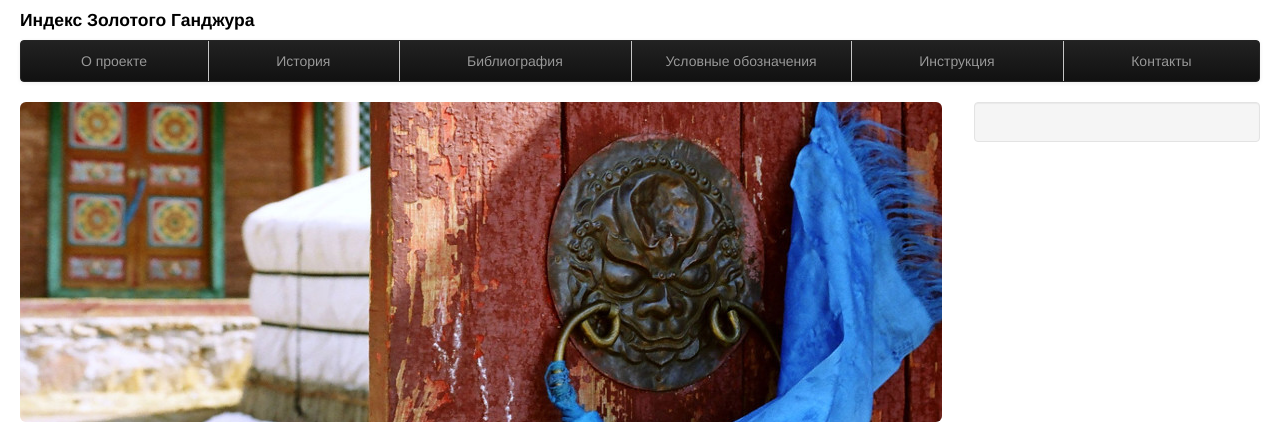
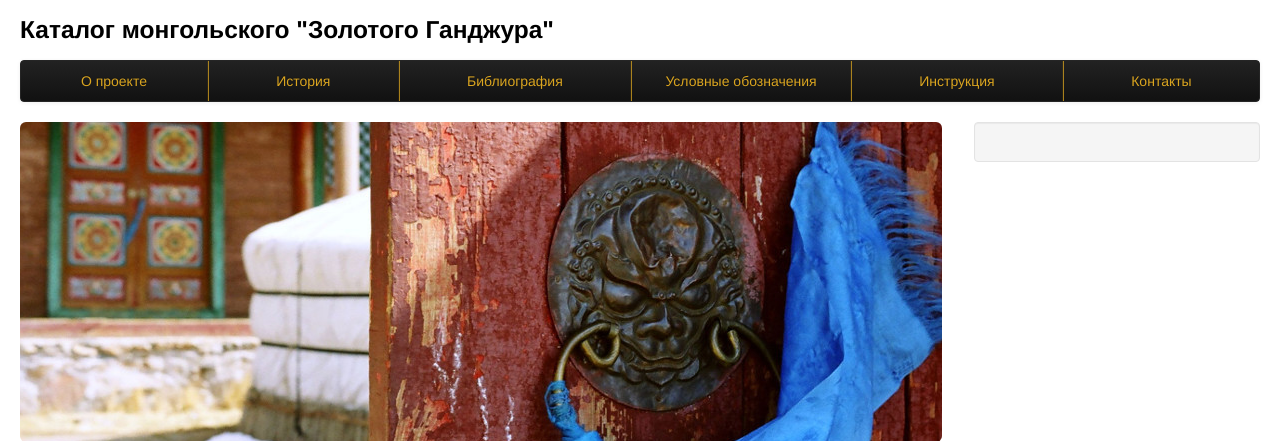
Before and after one commit to Se7ge/yanjur, a Flask app: page / in a window 1280 px wide. Shown: the top 441 px of the page. Run offline with Flask 2, Linux system fonts and the light colour scheme; some libraries are stand-ins or nearby versions.

Commit message:
Some design fixes

```diff
--- a/admin/database.py
+++ b/admin/database.py
@@ -6,8 +6,7 @@ from settings import DB_CONNECT_STRING
 
 engine = create_engine(DB_CONNECT_STRING, convert_unicode=True, encoding='utf8')
 Session = scoped_session(sessionmaker(bind=engine,
-                                      autocommit=False,
-                                      autoflush=False,))
+                                      autocommit=False))
 Base.query = Session.query_property()
 
 
--- a/admin/models.py
+++ b/admin/models.py
@@ -32,6 +32,7 @@ class Work(Base):
     location = Column(Unicode(50))
     colophon = Column(UnicodeText)
     concordance = Column(Unicode(50))
+    #TODO: many-to-many
     concordance_work_id = Column(Integer, ForeignKey('work.id'), doc='Link to work', nullable=True)
     category = relationship(Work_Categories)
 
@@ -74,6 +75,7 @@ class Person(Base):
     def __unicode__(self):
         return self.name
 
+
 class Person_Alias(Base):
     """Mapping for Person_Alias table"""
     __tablename__ = 'person_alias'
@@ -113,6 +115,7 @@ class Work_Person(Base):
     person_id = Column(Integer, ForeignKey(Person.id), nullable=False)
     place_id = Column(Integer, ForeignKey(Place.id))
     time_id = Column(Integer, ForeignKey(Work_Time.id))
+    #TODO: relation with backward to Work
 
 
 class Work_Person_Titles(Base):
--- a/application/static/css/style.css
+++ b/application/static/css/style.css
@@ -26,8 +26,8 @@
 }
 .masthead .navbar .nav li a {
     text-align: center;
-    border-left: 1px solid rgba(255,255,255,.75);
-    border-right: 1px solid rgba(0,0,0,.1);
+    border-left: 1px solid rgba(218,165,32,.75);
+    border-right: 1px solid rgba(184,134,11,.1);
 }
 .masthead .navbar .nav li:first-child a {
     border-left: 0;
@@ -41,3 +41,14 @@ a.site-name{
     text-decoration: none;
     color: #000;
 }
+
+.navbar-inverse .nav > li > a {
+    color: goldenrod;
+}
+.navbar-inverse .nav .active > a, .navbar-inverse .nav .active > a:hover, .navbar-inverse .nav .active > a:focus {
+    color: gold;
+}
+.navbar-inverse .nav > li > a:focus,
+.navbar-inverse .nav > li > a:hover {
+  color: gold;
+}
--- a/application/templates/_header.html
+++ b/application/templates/_header.html
@@ -1,10 +1,10 @@
 {% block head %}
 <meta charset="utf-8">
 {% block title %}
-<title>Индекс Золотого Ганджура</title>
+<title>Каталог монгольского "Золотого Ганджура"</title>
 {% endblock %}
 <meta name="viewport" content="width=device-width, initial-scale=1.0">
-<meta name="description" content="">
+<meta name="description" content="Каталог монгольского 'Золотого Ганджура'">
 <meta name="author" content="">
 
 <!-- Le styles -->
--- a/application/templates/_top.html
+++ b/application/templates/_top.html
@@ -1,5 +1,5 @@
 <div class="masthead">
-    <h4><a href="{{ url_for('index') }}" title="На главную" class="site-name">Индекс Золотого Ганджура</a></h4>
+    <h3><a href="{{ url_for('index') }}" title="На главную" class="site-name">Каталог монгольского "Золотого Ганджура"</a></h3>
     <div class="navbar navbar-inverse">
       <div class="navbar-inner">
         <div class="container">
--- a/application/templates/actions/entity_list.html
+++ b/application/templates/actions/entity_list.html
@@ -1,11 +1,11 @@
 {% extends 'base.html' %}
 {% block content %}
-    <legend><h2>Индекс действий</h2></legend>
-    <ul class="nav nav-tabs nav-stacked">
+    <legend><h3>Индекс действий</h3></legend>
+    <ol>
     {% if data %}
         {% for item in data %}
         <li><a href="{{ url_for('action', id=item.id) }}">{{ item.name }}</a></li>
         {% endfor %}
     {% endif %}
-    </ul>
+    </ol>
 {% endblock %}
--- a/application/templates/article.html
+++ b/application/templates/article.html
@@ -1,5 +1,5 @@
 {% extends 'base.html' %}
 {% block content %}
-    <legend><h2>{{ article.title }}</h2></legend>
+    <legend><h3>{{ article.title }}</h3></legend>
     <p>{{ article.text|safe }}</p>
 {% endblock %}
--- a/application/templates/persons/entity.html
+++ b/application/templates/persons/entity.html
@@ -1,5 +1,5 @@
 {% extends 'base.html' %}
 {% block content %}
-    <legend><h2>{{ data.name }}</h2></legend>
+    <legend><h3>{{ data.name }}</h3></legend>
     <p>Здесь будет информация по сущности со связанными данными</p>
 {% endblock %}
--- a/application/templates/places/entity_list.html
+++ b/application/templates/places/entity_list.html
@@ -1,11 +1,11 @@
 {% extends 'base.html' %}
 {% block content %}
-    <legend><h2>Индекс топонимов</h2></legend>
-    <ul class="nav nav-tabs nav-stacked">
+    <legend><h3>Индекс топонимов</h3></legend>
+    <ol>
     {% if data %}
         {% for item in data %}
         <li><a href="{{ url_for('place', id=item.id) }}">{{ item.name }}</a></li>
         {% endfor %}
     {% endif %}
-    </ul>
+    </ol>
 {% endblock %}
--- a/application/templates/times/entity_list.html
+++ b/application/templates/times/entity_list.html
@@ -1,11 +1,11 @@
 {% extends 'base.html' %}
 {% block content %}
-    <legend><h2>Индекс дат</h2></legend>
-    <ul class="nav nav-tabs nav-stacked">
+    <legend><h3>Индекс дат</h3></legend>
+    <ol>
     {% if data %}
         {% for item in data %}
         <li><a href="{{ url_for('time', id=item.id) }}">{{ item.name }}</a></li>
         {% endfor %}
     {% endif %}
-    </ul>
+    </ol>
 {% endblock %}
--- a/application/templates/titles/entity_list.html
+++ b/application/templates/titles/entity_list.html
@@ -1,11 +1,11 @@
 {% extends 'base.html' %}
 {% block content %}
-    <legend><h2>Индекс титулов</h2></legend>
-    <ul class="nav nav-tabs nav-stacked">
+    <legend><h3>Индекс титулов</h3></legend>
+    <ol>
     {% if data %}
         {% for item in data %}
         <li><a href="{{ url_for('title', id=item.id) }}">{{ item.name }}</a></li>
         {% endfor %}
     {% endif %}
-    </ul>
+    </ol>
 {% endblock %}
--- a/application/templates/works/entity_list.html
+++ b/application/templates/works/entity_list.html
@@ -1,6 +1,6 @@
 {% extends 'base.html' %}
 {% block content %}
-    <legend><h2>Индекс сочинений</h2></legend>
+    <legend><h3>Индекс сочинений</h3></legend>
     <table class="table table-striped table-hover table-condensed">
         <thead>
             <tr>
--- a/application/views.py
+++ b/application/views.py
@@ -37,7 +37,7 @@ def entity_list(name):
 def work(id):
     work = session.query(Work).get(id)
     if work:
-        return render_template('entity.html', entity='work', entity_id=id, data=work)
+        return render_template('works/entity.html', entity='work', entity_id=id, data=work)
     else:
         abort(404)
 
```
Also changed, not shown: application/templates/persons/entity_list.html (+8 -3 lines), application/templates/works/entity.html (+5 -2 lines).
